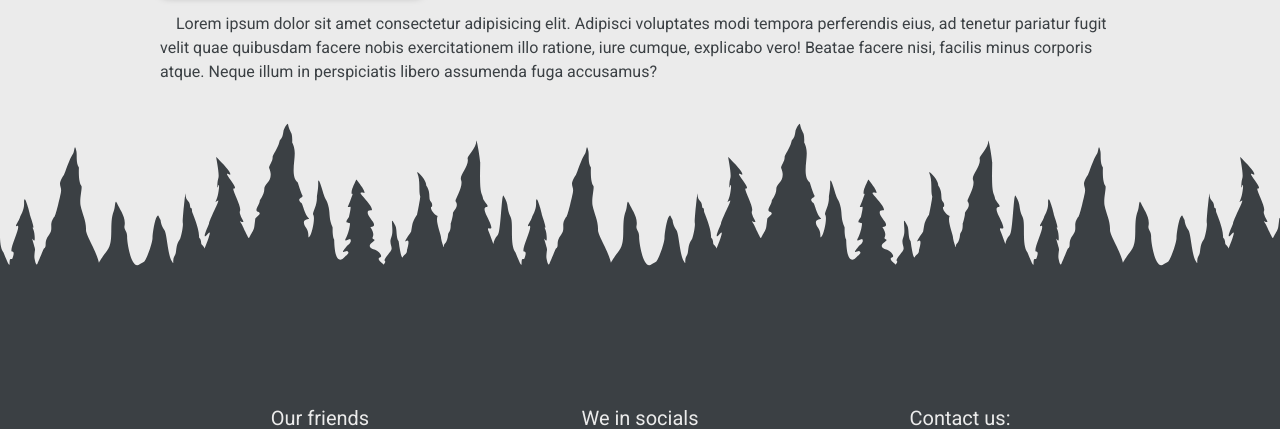
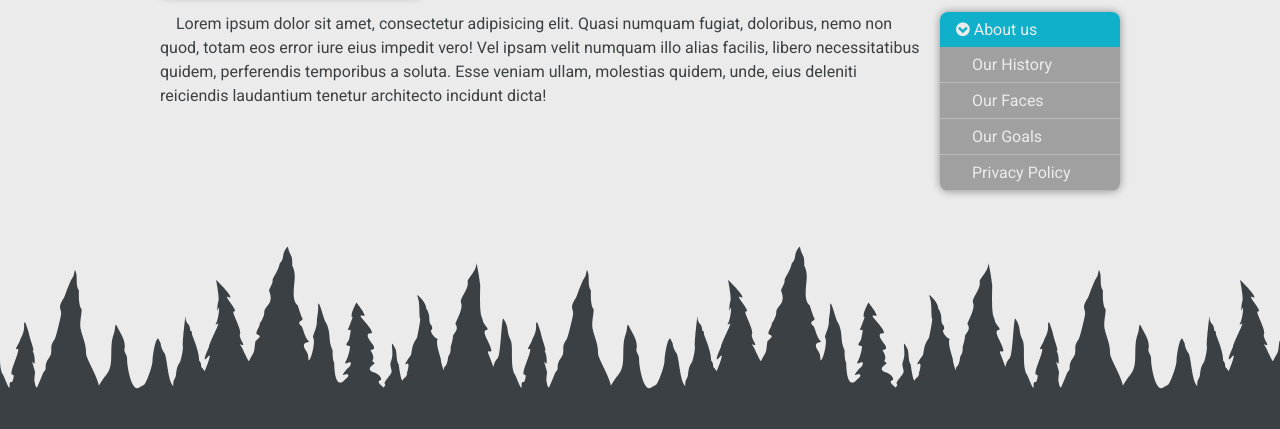
Before and after one commit to Skidan/padekman, a plain HTML site: page src/pug/page.pug in a window 1280 px wide. Shown: the part 276-705 px from the top of the page. Drawn offline with nearby package versions, Linux system fonts and the light colour scheme; files that its build step writes are made by us from their sources; files whose address does not match are found by name.

Commit message:
WP page template with breadcrumbs and submenu (not adaptive yet)

```diff
--- a/src/pug/page.pug
+++ b/src/pug/page.pug
@@ -12,7 +12,23 @@ html(lang="en")
 						.metabox
 							a(href="#").metabox-home #[i(aria-hidden="true").fa.fa-home] Back to Home
 							span.metabox-main Our History
-						p Lorem ipsum dolor sit amet consectetur adipisicing elit. Adipisci voluptates modi tempora perferendis eius, ad tenetur pariatur fugit velit quae quibusdam facere nobis exercitationem illo ratione, iure cumque, explicabo vero! Beatae facere nisi, facilis minus corporis atque. Neque illum in perspiciatis libero assumenda fuga accusamus?
+						#content-box
+							aside.page-navigation
+								a(href="#").page-navigation-home  #[i(aria-hidden="true").fa.fa-chevron-circle-down] About us
+								ul.page-navigation-box
+									li
+										a(href="##") Our History
+									li
+										a(href="####") Our Faces
+									li
+										a(href="##") Our Goals
+									li
+										a(href="######") Privacy Policy
+
+							.content-posts
+								p Lorem ipsum dolor sit amet, consectetur adipisicing elit. Quasi numquam fugiat, doloribus, nemo non quod, totam eos error iure eius impedit vero! Vel ipsam velit numquam illo alias facilis, libero necessitatibus quidem, perferendis temporibus a soluta. Esse veniam ullam, molestias quidem, unde, eius deleniti reiciendis laudantium tenetur architecto incidunt dicta!
+
+
 			include footer
 			//- #modal
 			//- 	#modal-window
--- a/src/scss/page.scss
+++ b/src/scss/page.scss
@@ -59,3 +59,40 @@
 	color: $color-bg;
 	background-color: $color-neutral;
 }
+
+#content-box {
+	display: flex;
+	flex-direction: row;
+}
+.page-navigation {
+	order: 2;
+	flex-basis: 180px;
+	flex-grow: 0;
+	flex-shrink: 0;
+}
+.content-posts {
+	order: 1;
+	flex-grow: 1;
+}
+
+.page-navigation {
+	margin-bottom: $basic;
+	margin-left: $basic;
+	border-radius: $basic / 2;
+	overflow: hidden;
+	box-shadow: 0 0 $basic / 2 rgba(0,0,0,.4);
+}
+.page-navigation-home, .page-navigation-box li a {
+	display: block;
+	padding: $basic / 2 $basic;
+	color: $color-bg;
+	// outline: $test;
+}
+.page-navigation-home {
+	background-color: $color-main;
+}
+.page-navigation-box li a {
+	text-indent: $basic;
+	background-color: $color-neutral;
+	border-bottom: 1px solid lighten($color-neutral, 10%);
+}
```
Also changed, not shown: css/styles.css, page.html.
